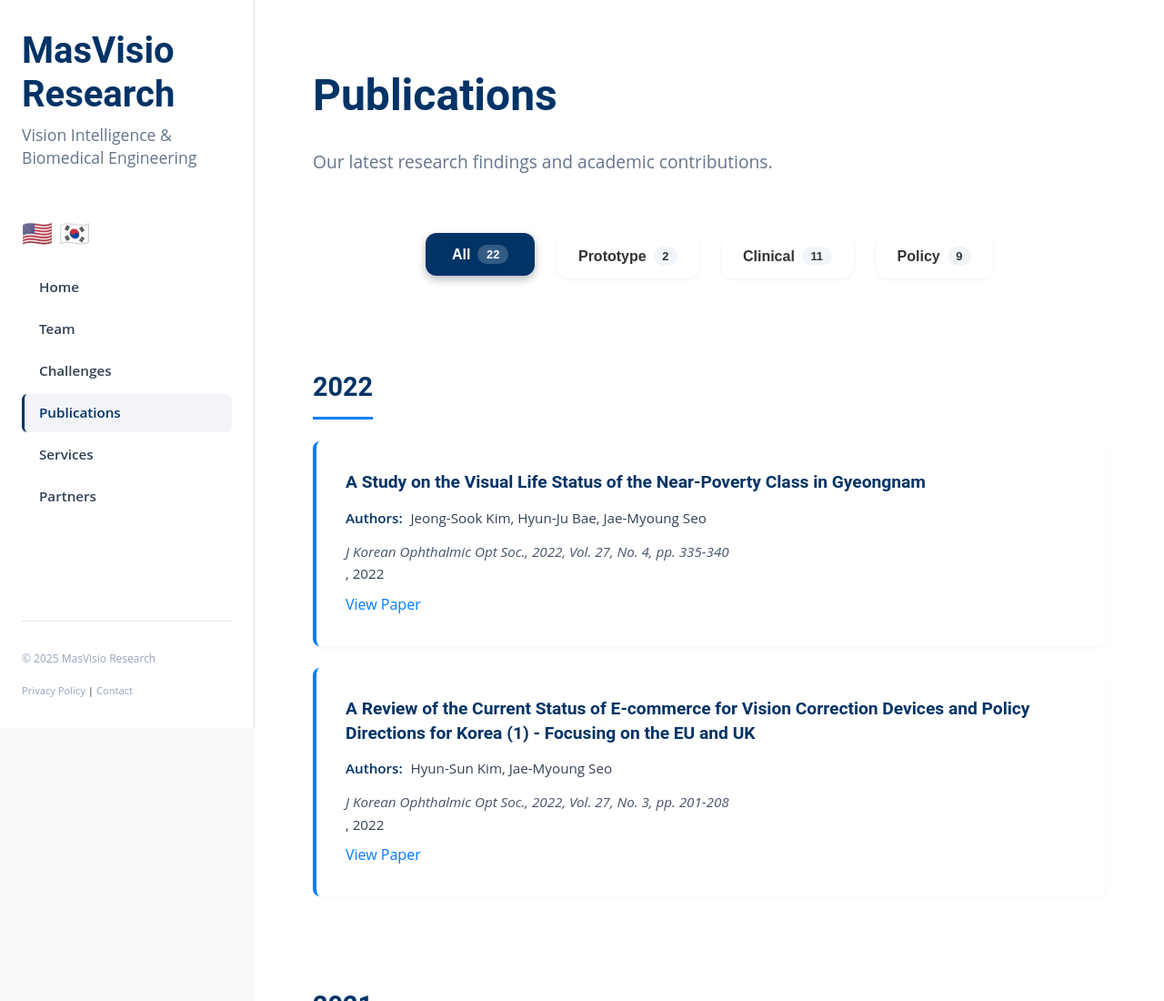
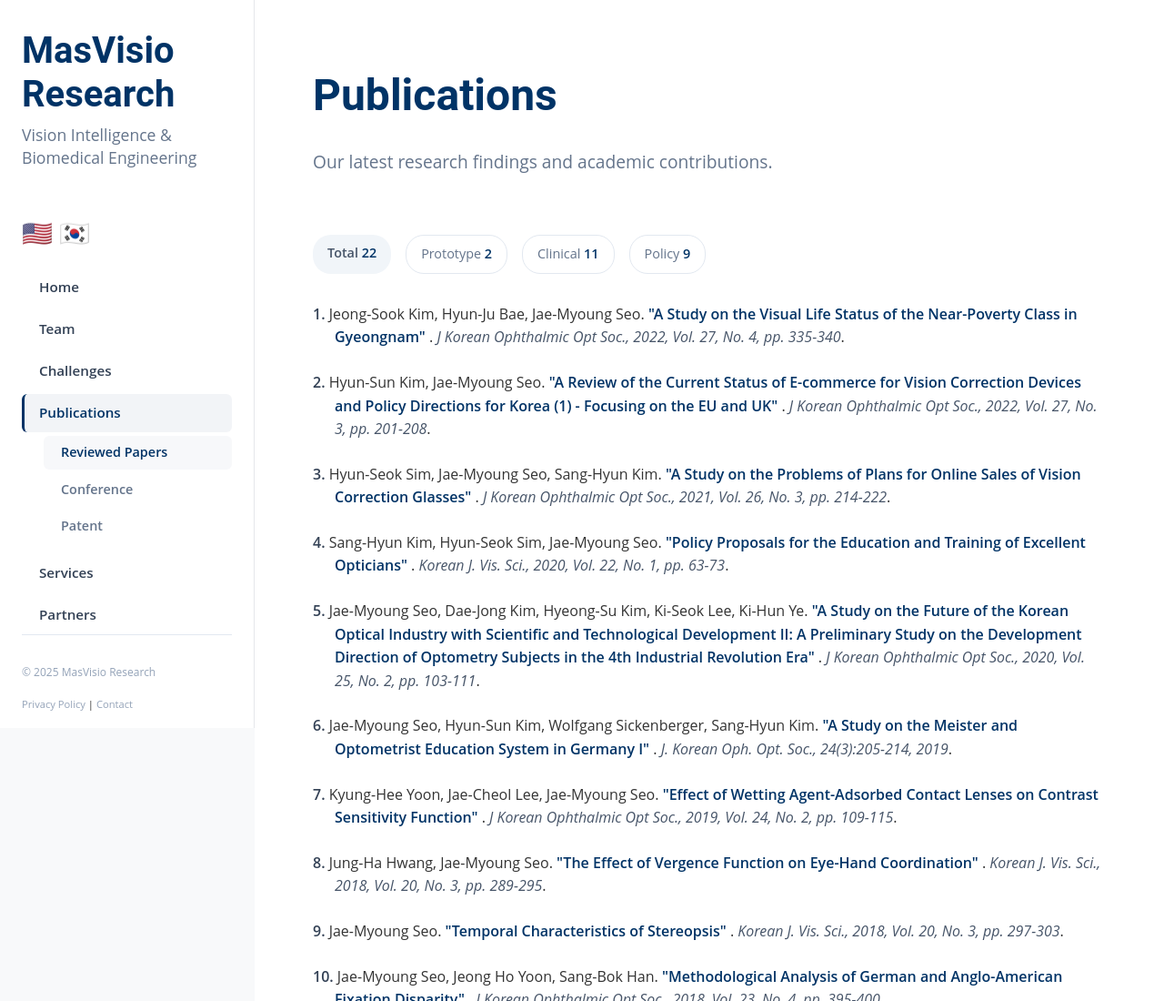
Before and after one commit to myoung906/MasVisio_Research, a website: page publications/index.html in a window 1280 px wide. Shown: the top 1100 px of the page at 91% size. Drawn offline with Linux system fonts and the light colour scheme.

Commit message:
Update publications page: add submenus, ISO 690 format, and statistics bar

```diff
--- a/assets/js/main_v2.js
+++ b/assets/js/main_v2.js
@@ -170,6 +170,7 @@
         });
 }
 
+
 function loadPublications() {
     const lang = document.documentElement.lang || 'en';
     const dataPath = getBasePath() + 'assets/data/content.json';
@@ -187,69 +188,86 @@
 
             if (container) {
                 if (publications.length > 0) {
-                    // Group by field
-                    const grouped = publications.reduce((acc, pub) => {
+                    // 1. Calculate Statistics
+                    // Note: matching 'Prototype', 'Clinical', 'Policy' for EN, and '시제품', '임상', '정책' for KO
+                    // Or we can just count based on the field value present in data.
+
+                    const fieldCounts = publications.reduce((acc, pub) => {
                         const field = pub.field || 'Other';
-                        if (!acc[field]) {
-                            acc[field] = [];
-                        }
-                        acc[field].push(pub);
+                        acc[field] = (acc[field] || 0) + 1;
                         return acc;
                     }, {});
 
-                    // Define fixed order
-                    const orderEn = ['Prototype', 'Clinical', 'Policy'];
-                    const orderKo = ['시제품', '임상', '정책'];
-                    const targetOrder = lang === 'ko' ? orderKo : orderEn;
+                    const totalCount = publications.length;
 
-                    // Sort fields based on fixed order
-                    const fields = Object.keys(grouped).sort((a, b) => {
-                        const indexA = targetOrder.indexOf(a);
-                        const indexB = targetOrder.indexOf(b);
+                    // Define fixed keys for stats display
+                    const statsOrder = lang === 'ko'
+                        ? ['시제품', '임상', '정책']
+                        : ['Prototype', 'Clinical', 'Policy'];
 
-                        if (indexA !== -1 && indexB !== -1) return indexA - indexB;
-                        if (indexA !== -1) return -1;
-                        if (indexB !== -1) return 1;
-                        return a.localeCompare(b);
+                    const totalLabel = lang === 'ko' ? '전체' : 'Total';
+
+                    // 2. Render Stats Bar (Non-clickable)
+                    let statsHtml = '<div class="stats-bar-container" style="display: flex; gap: 1rem; margin-bottom: 2rem; flex-wrap: wrap;">';
+
+                    // Total
+                    statsHtml += `
+                        <div class="stat-badge" style="background: #f1f5f9; padding: 0.5rem 1rem; border-radius: 20px; font-weight: 600; color: #475569; font-size: 0.9rem;">
+                            ${totalLabel} <span style="color: #003366;">${totalCount}</span>
+                        </div>
+                    `;
+
+                    // Fields
+                    statsOrder.forEach(field => {
+                        const count = fieldCounts[field] || 0;
+                        statsHtml += `
+                            <div class="stat-badge" style="background: #fff; border: 1px solid #e2e8f0; padding: 0.5rem 1rem; border-radius: 20px; font-weight: 500; color: #64748b; font-size: 0.9rem;">
+                                ${field} <span style="color: #003366; font-weight: 600;">${count}</span>
+                            </div>
+                        `;
                     });
 
-                    // Prepare 'All' tab data
-                    const allLabel = lang === 'ko' ? '전체' : 'All';
-                    const totalCount = publications.length;
+                    statsHtml += '</div>';
 
-                    // Create Tabs
-                    let tabsHtml = '<div class="tab-container">';
+                    // 3. Render List (ISO 690, Flat, Sorted by Year Desc)
 
-                    // Add 'All' tab button
-                    tabsHtml += `<button class="tab-button active" onclick="openTab(event, 'All')">
-                        ${allLabel} <span class="count-badge">${totalCount}</span>
-                    </button>`;
-
-                    // Add other field tab buttons
-                    fields.forEach(field => {
-                        const count = grouped[field].length;
-                        tabsHtml += `<button class="tab-button" onclick="openTab(event, '${field}')">
-                            ${field} <span class="count-badge">${count}</span>
-                        </button>`;
-                    });
-                    tabsHtml += '</div>';
-
-                    // Create Content
-                    let contentHtml = '';
-
-                    // 1. Create 'All' content block (Active by default)
-                    contentHtml += `<div id="All" class="tab-content active">`;
-                    contentHtml += renderPublicationsByYear(publications, lang);
-                    contentHtml += `</div>`;
-
-                    // 2. Create individual field content blocks (Hidden by default)
-                    fields.forEach(field => {
-                        contentHtml += `<div id="${field}" class="tab-content">`;
-                        contentHtml += renderPublicationsByYear(grouped[field], lang);
-                        contentHtml += `</div>`;
+                    // Sort by year desc
+                    const sortedPubs = [...publications].sort((a, b) => {
+                        return parseInt(b.year) - parseInt(a.year);
                     });
 
-                    container.innerHTML = tabsHtml + contentHtml;
+                    // List Container
+                    let listHtml = '<div class="publication-list-iso" style="display: flex; flex-direction: column; gap: 1.5rem;">';
+
+                    sortedPubs.forEach((pub, index) => {
+                        // ISO 690 Format: AUTHOR. Title. Journal.
+                        // We will use: Authors. Title (linked). Journal.
+
+                        // Ensure authors end with period if not present (optional, but good for format)
+                        let authors = pub.authors;
+                        // if (!authors.endsWith('.')) authors += '.'; // Not modifying data strictly
+
+                        // Journal usually includes Year, Vol, Pages
+
+                        listHtml += `
+                            <div class="iso-item" style="font-size: 1rem; line-height: 1.6; padding-left: 1.5rem; text-indent: -1.5rem;">
+                                <span style="color: #334155; font-weight: 600;">${index + 1}.</span>
+                                <span class="authors">${pub.authors}.</span>
+                                <a href="${pub.doi}" target="_blank" style="color: #003366; font-weight: 600; text-decoration: none; border-bottom: 1px solid transparent; transition: border-color 0.2s;">
+                                    "${pub.title}"
+                                </a>.
+                                <span class="journal" style="font-style: italic; color: #475569;">${pub.journal}</span>.
+                            </div>
+                        `;
+                    });
+
+                    listHtml += '</div>';
+
+                    container.innerHTML = statsHtml + listHtml;
+
+                    // Add hover effect for links via JS or simple inline styles (added above)
+                    // We can inject a style block if needed for 'padding-left: 1.5rem; text-indent: -1.5rem' hanging indent
+
                 } else {
                     container.innerHTML = lang === 'ko'
                         ? '<p>등록된 논문이 없습니다.</p>'
@@ -268,74 +286,9 @@
         });
 }
 
-function renderPublicationsByYear(publications, lang) {
-    // Group by year
-    const byYear = publications.reduce((acc, pub) => {
-        const year = pub.year || 'Unknown';
-        if (!acc[year]) acc[year] = [];
-        acc[year].push(pub);
-        return acc;
-    }, {});
+// Helper functions renderPublicationsByYear, createPublicationItem, openTab are no longer needed
+// and replaced by the logic inside loadPublications or removed.
 
-    // Sort years descending
-    const years = Object.keys(byYear).sort((a, b) => parseInt(b) - parseInt(a));
-
-    let html = '';
-    years.forEach(year => {
-        const yearLabel = lang === 'ko' ? `${year}년` : year;
-        html += `<h3 class="year-header">${yearLabel}</h3>`;
-        html += `<div class="year-group">`; // Container for this year's items
-
-        // Sort items within year if needed (optional, assuming already sorted or order doesn't matter much)
-        byYear[year].forEach(pub => {
-            html += createPublicationItem(pub, lang);
-        });
-        html += `</div>`;
-    });
-    return html;
-}
-
-function createPublicationItem(pub, lang) {
-    const linkText = lang === 'ko' ? '논문 보기' : 'View Paper';
-    const authorLabel = lang === 'ko' ? '저자:' : 'Authors:';
-
-    return `
-        <div class="publication-item">
-            <h4>${pub.title}</h4>
-            <p><strong>${authorLabel}</strong> ${pub.authors}</p>
-            <p><em>${pub.journal}</em>, ${pub.year}</p>
-            <a href="${pub.doi}" target="_blank" class="publication-link">${linkText}</a>
-        </div>
-    `;
-}
-
-function openTab(evt, fieldName) {
-    // Hide all tab content
-    const tabContents = document.getElementsByClassName("tab-content");
-    for (let i = 0; i < tabContents.length; i++) {
-        tabContents[i].classList.remove("active");
-        tabContents[i].style.display = "none"; // Ensure hidden
-    }
-
-    // Remove active class from all tab buttons
-    const tabButtons = document.getElementsByClassName("tab-button");
-    for (let i = 0; i < tabButtons.length; i++) {
-        tabButtons[i].classList.remove("active");
-    }
-
-    // Show the specific tab content
-    const activeContent = document.getElementById(fieldName);
-    if (activeContent) {
-        activeContent.style.display = "block";
-        // Small delay to allow display:block to apply before adding active class for animation
-        setTimeout(() => {
-            activeContent.classList.add("active");
-        }, 10);
-    }
-
-    // Add active class to the button that opened the tab
-    evt.currentTarget.classList.add("active");
-}
 
 function loadProjectDetails() {
     const params = new URLSearchParams(window.location.search);
--- a/publications/index.html
+++ b/publications/index.html
@@ -29,6 +29,16 @@
             <a href="../team/index.html" class="nav-item">Team</a>
             <a href="../research/overview.html" class="nav-item">Challenges</a>
             <a href="index.html" class="nav-item active">Publications</a>
+            <div class="sidebar-submenu"
+                style="padding-left: 1.5rem; display: flex; flex-direction: column; gap: 0.2rem; margin-bottom: 0.5rem;">
+                <a href="#reviewed-papers" class="nav-item"
+                    style="font-size: 0.9rem; padding: 0.4rem 1rem; color: #003366; background-color: rgba(0, 51, 102, 0.03);">Reviewed
+                    Papers</a>
+                <a href="#conference" class="nav-item"
+                    style="font-size: 0.9rem; padding: 0.4rem 1rem; color: #64748b;">Conference</a>
+                <a href="#patent" class="nav-item"
+                    style="font-size: 0.9rem; padding: 0.4rem 1rem; color: #64748b;">Patent</a>
+            </div>
             <a href="../partnership/index.html" class="nav-item">Services</a>
             <a href="../contact.html" class="nav-item">Partners</a>
         </nav>
```
Also changed, not shown: ko/publications/index.html (+9 -0 lines).
